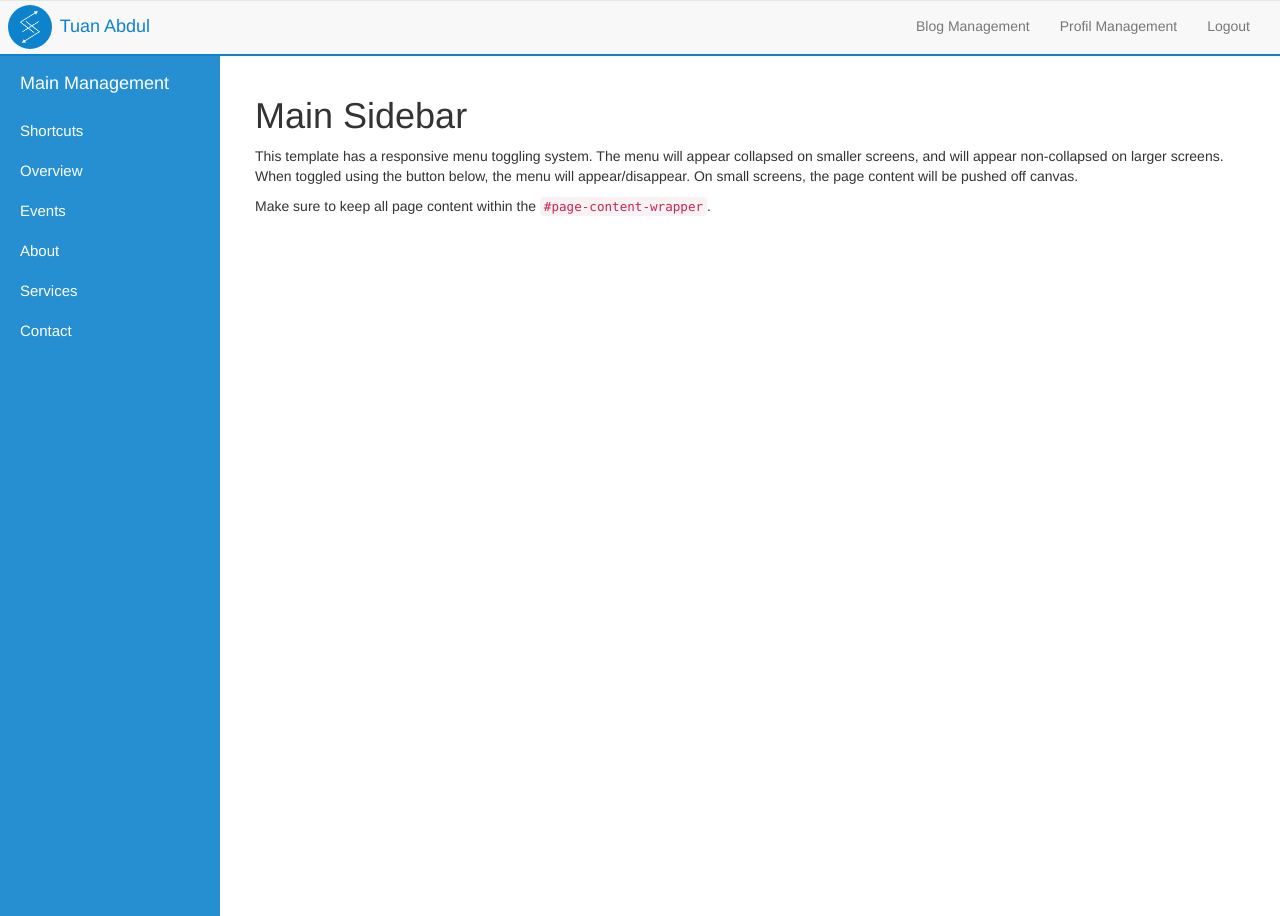
After one commit to fahmyabdul/web-pertama, a Django app: page /adm/ in a window 1280 px wide. The commit adds this page. Run offline with Django 3.2, Linux system fonts and the light colour scheme; some libraries are stand-ins or nearby versions.

Commit message:
Perubahan tampilan

```diff
--- a/blog/static/css/main.css
+++ b/blog/static/css/main.css
@@ -165,11 +165,25 @@
 				display: inline-block;
 				float: none;
 			}
+
+			.navbar .navbar-nav li:after {
+			  display:block;
+			  content: '';
+			  border-bottom: solid 3px #6eb4e1;
+			  transform: scaleX(0.0001);
+			  transition: transform 250ms ease-in-out;
+			}
+
+			.navbar .navbar-nav li:hover:after {
+				transform: scaleX(1);
+			}
+
 			.navbar .navbar-collapse {
 				text-align: center;
 			}
 			.navbar-default .navbar-nav > .active > a, .navbar-default .navbar-nav > .active > a:hover, .navbar-default .navbar-nav > .active > a:focus{
 				background-color: inherit;
+				margin-bottom: -3px;
 				border-bottom: solid 3px #0e83cd;
 			}
 			.jumbotron{
@@ -602,3 +616,12 @@
 				content:"";
 				transform: rotate(-60deg);
 			}
+			.loader {
+				position: fixed;
+				left: 0px;
+				top: 0px;
+				width: 100%;
+				height: 100%;
+				z-index: 10;
+				background: url("../img/Preloader_9.gif") center no-repeat #fff;
+			}
--- a/blog/static/css/sidebar.css
+++ b/blog/static/css/sidebar.css
@@ -3,6 +3,10 @@
  * Copyright 2013-2016 Start Bootstrap
  * Licensed under MIT (https://github.com/BlackrockDigital/startbootstrap/blob/gh-pages/LICENSE)
  */
+
+ body {
+    overflow-x: hidden;
+ }
 
 /* Toggle Styles */
 
@@ -15,18 +19,18 @@
 }
 
 #wrapper.toggled {
-    padding-left: 250px;
+    padding-left: 220px;
 }
 
 #sidebar-wrapper {
-    z-index: 1000;
+    z-index: 12;
     position: fixed;
-    left: 250px;
+    left: 220px;
     width: 0;
     height: 100%;
-    margin-left: -250px;
+    margin-left: -220px;
     overflow-y: auto;
-    background: #000;
+    background: #268fd2;
     -webkit-transition: all 0.5s ease;
     -moz-transition: all 0.5s ease;
     -o-transition: all 0.5s ease;
@@ -34,17 +38,18 @@
 }
 
 #wrapper.toggled #sidebar-wrapper {
-    width: 250px;
+    width: 220px;
 }
 
 #page-content-wrapper {
     width: 100%;
     position: absolute;
+    padding: 15px;
 }
 
 #wrapper.toggled #page-content-wrapper {
     position: absolute;
-    margin-right: -250px;
+    margin-right: -220px;
 }
 
 /* Sidebar Styles */
@@ -52,7 +57,7 @@
 .sidebar-nav {
     position: absolute;
     top: 0;
-    width: 250px;
+    width: 220px;
     margin: 0;
     padding: 0;
     list-style: none;
@@ -61,12 +66,24 @@
 .sidebar-nav li {
     text-indent: 20px;
     line-height: 40px;
+    font-size: 15px;
 }
 
 .sidebar-nav li a {
     display: block;
     text-decoration: none;
-    color: #999999;
+    color: #fff;
+}
+.sidebar-nav li a span{
+    display: inline;
+    top:3px;
+    margin-right: 10px;
+    transition: 0.2s linear;
+}
+.sidebar-nav li a.active{
+    text-decoration: none;
+    color: #fff;
+    background: #095b8f;
 }
 
 .sidebar-nav li a:hover {
@@ -81,13 +98,13 @@
 }
 
 .sidebar-nav > .sidebar-brand {
-    height: 65px;
+    height: 55px;
     font-size: 18px;
-    line-height: 60px;
+    line-height: 55px;
 }
 
 .sidebar-nav > .sidebar-brand a {
-    color: #999999;
+    color: #fff;
 }
 
 .sidebar-nav > .sidebar-brand a:hover {
@@ -97,22 +114,40 @@
 
 @media(min-width:768px) {
     #wrapper {
-        padding-left: 250px;
+        padding-left: 220px;
     }
 
     #wrapper.toggled {
-        padding-left: 0;
+        padding-left: 42px;
+    }
+
+    #wrapper.toggled .btntgl{
+        margin-left:-38px;
     }
 
     #sidebar-wrapper {
-        width: 250px;
+        width: 220px;
     }
 
     #wrapper.toggled #sidebar-wrapper {
-        width: 0;
+        width: 42px;
+    }
+
+    #wrapper.toggled .sidebar-nav > .sidebar-brand {
+        visibility: hidden;
+        transition: 0.2s linear;
+    }
+
+    #wrapper.toggled .sidebar-nav li a span{
+        display: inline;
+        top:3px;
+        margin-left: -7px;
+        margin-right: 10px;
+        transition: 0.2s linear;
     }
 
     #page-content-wrapper {
+        padding: 20px;
         position: relative;
     }
 
--- /dev/null
+++ b/mainweb/templates/mainweb/base.html
@@ -0,0 +1,102 @@
+{% load staticfiles %}
+<html>
+	<head>
+		<title>Tuan Abdul | Admin</title>
+		<meta charset="utf-8">
+		<meta http-equiv="X-UA-Compatible" content="IE=edge">
+		<meta name="viewport" content="width=device-width, initial-scale=1">
+		<link rel="stylesheet" href="{% static 'css/bootstrap.css'%}">
+		<link rel="stylesheet" href="{% static 'css/bootstrap.css'%}">
+		<link rel="stylesheet" href="{% static 'css/main.css' %}">
+		<link rel="stylesheet" href="{% static 'css/sidebar.css' %}">
+		<link rel="shortcut icon" href="{%  static 'img/flg.png' %}">
+		<script src="{% static 'js/jquery.min.js' %}"></script>
+		<script src="{% static 'js/bootstrap.min.js' %}"></script>
+		<style>
+			.navbar{
+			}
+			.navbar-brand {
+				display: block;
+				padding-left: 5px;
+			}
+			.btntgl{
+				background: #0e83cd;
+				color: #fff;
+				width: 0;
+				padding: 10px;
+				padding-right:25px;
+				text-align: center;
+				font-size:16px;
+				margin-left: 0px;
+				position: absolute;
+				z-index: 99999;
+				transition: linear 0.2s;
+			}
+			.btntgl:hover{
+				background: #56a8dc;
+				transition: linear 0.2s;
+			}
+		</style>
+		<script>
+			$(window).load(function() {
+				$(".loader").fadeOut('slow');
+			});
+		</script>
+	</head>
+	<body>
+	<div id="profil">
+		<nav class="navbar navbar-default" data-spy="affix" data-offset-top="67">
+	      <div class="container-fluid">
+	        <div class="navbar-header">
+	          <button type="button" class="navbar-toggle collapsed" data-toggle="collapse" data-target="#navbar" aria-expanded="false" aria-controls="navbar">
+	            <span class="sr-only">Toggle navigation</span>
+	            <span class="icon-bar"></span>
+	            <span class="icon-bar"></span>
+	            <span class="icon-bar"></span>
+	          </button>
+	          <div class="navbar-brand" href="#"><div><img src="{% static 'img/flg.png' %}" class="img-circle imgicn"></div> Tuan Abdul</div>
+	        </div>
+	        <div id="navbar" class="navbar-collapse collapse">
+	          <ul class="nav navbar-nav navbar-right">
+	            <li class="{% if request.resolver_match.url_name == 'adm_blog' %}active{% endif %}"><a href="/adm/blog">Blog Management</a></li>
+	            <li class="{% if request.resolver_match.url_name == 'adm_profil' %}active{% endif %}"><a href="/adm/profil">Profil Management</a></li>
+	            <li><a href="#">Logout</a></li>
+	          </ul>
+	        </div>
+	      </div>
+    	</nav>
+		 <div id="wrapper">
+
+		        <!-- Sidebar -->
+		        <div id="sidebar-wrapper">
+		            <ul class="sidebar-nav">
+		            	{% block sidebar %}
+		                {% endblock %}
+		            </ul>
+		        </div>
+		        <!-- /#sidebar-wrapper -->
+
+		        <!-- Page Content -->
+		        <div id="page-content-wrapper">
+				<div class="loader"></div>
+		            <div class="container-fluid">
+				      	<div class="blgpct visible-xs">
+	                    <a href="#" class="menu-toggle">
+	                        <span class="glyphicon glyphicon-menu-hamburger"></span> Menu
+	                    </a>
+	                    </div>
+						{% block pgcontent %}
+						{% endblock %}
+		            </div>
+		        </div>
+		        <!-- /#page-content-wrapper -->
+
+		    </div>
+	    <script>
+	    $('.menu-toggle').click(function(e){
+	        e.preventDefault();
+	        $("#wrapper").toggleClass("toggled");
+		});
+	    </script>
+	</body>
+</html>
--- /dev/null
+++ b/mainweb/templates/mainweb/main_adm.html
@@ -0,0 +1,36 @@
+{% extends 'mainweb/base.html' %}
+{% load staticfiles %}
+{% block sidebar %}
+                <li class="sidebar-brand">
+                    <a href="#">
+                        Main Management
+                    </a>
+                </li>
+                <li>
+                    <a href="#">Shortcuts</a>
+                </li>
+                <li>
+                    <a href="#">Overview</a>
+                </li>
+                <li>
+                    <a href="#">Events</a>
+                </li>
+                <li>
+                    <a href="#">About</a>
+                </li>
+                <li>
+                    <a href="#">Services</a>
+                </li>
+                <li>
+                    <a href="#">Contact</a>
+                </li>
+{% endblock %}
+{% block pgcontent %}
+		                <div class="row">
+		                    <div class="col-lg-12">
+		                        <h1>Main Sidebar</h1>
+		                        <p>This template has a responsive menu toggling system. The menu will appear collapsed on smaller screens, and will appear non-collapsed on larger screens. When toggled using the button below, the menu will appear/disappear. On small screens, the page content will be pushed off canvas.</p>
+		                        <p>Make sure to keep all page content within the <code>#page-content-wrapper</code>.</p>
+		                    </div>
+		                </div>
+{% endblock %}
--- a/mainweb/templates/mainweb/main_view.html
+++ b/mainweb/templates/mainweb/main_view.html
@@ -15,8 +15,14 @@
 		<style>
 		</style>
 		<script src="{% static 'js/main.js' %}"></script>
+		<script>
+			$(window).load(function() {
+				$(".loader").fadeOut("slow");
+			});
+		</script>
 	</head>
 	<body>
+	<div class="loader"></div>
 	<div id="profil">
 	<div class="headtop">
 		<div class="container-fluid">
--- a/mainweb/urls.py
+++ b/mainweb/urls.py
@@ -3,5 +3,7 @@ from . import views
 
 urlpatterns = [
 	url(r'^$',views.main_view, name='main_view'),
-	url(r'^coba/$', views.main_coba, name='main_coba'),
+	url(r'^adm/$', views.main_adm, name='adm_main'),
+	url(r'^adm/profil/$', views.adm_profil, name='adm_profil'),
+	url(r'^adm/blog/$', views.adm_blog, name='adm_blog'),
 ]
--- a/mainweb/views.py
+++ b/mainweb/views.py
@@ -1,10 +1,17 @@
 from django.contrib.auth.decorators import login_required
 from django.shortcuts import render, get_object_or_404, redirect
+from django.http import HttpResponseRedirect
 from .models import Bagian
 
 def main_view(request):
 	bagians = Bagian.objects.all()
 	return render(request, 'mainweb/main_view.html', {'bagians':bagians})
 
-def main_coba(request):
-	return render(request, 'mainweb/main_coba.html')
+def main_adm(request):
+	return render(request, 'mainweb/main_adm.html')
+
+def adm_profil(request):
+	return render(request, 'mainweb/adm_profil.html')
+
+def adm_blog(request):
+	return render(request, 'mainweb/adm_blog.html')
```
Also changed, not shown: blog/static/css/blog.css (+10 -0 lines), blog/templates/blog/base.html (+8 -2 lines), mainweb/templates/mainweb/adm_blog.html (added, +36 -0 lines), mainweb/templates/mainweb/adm_profil.html (added, +36 -0 lines), mainweb/templates/mainweb/main_coba.html (deleted, +0 -148 lines).
